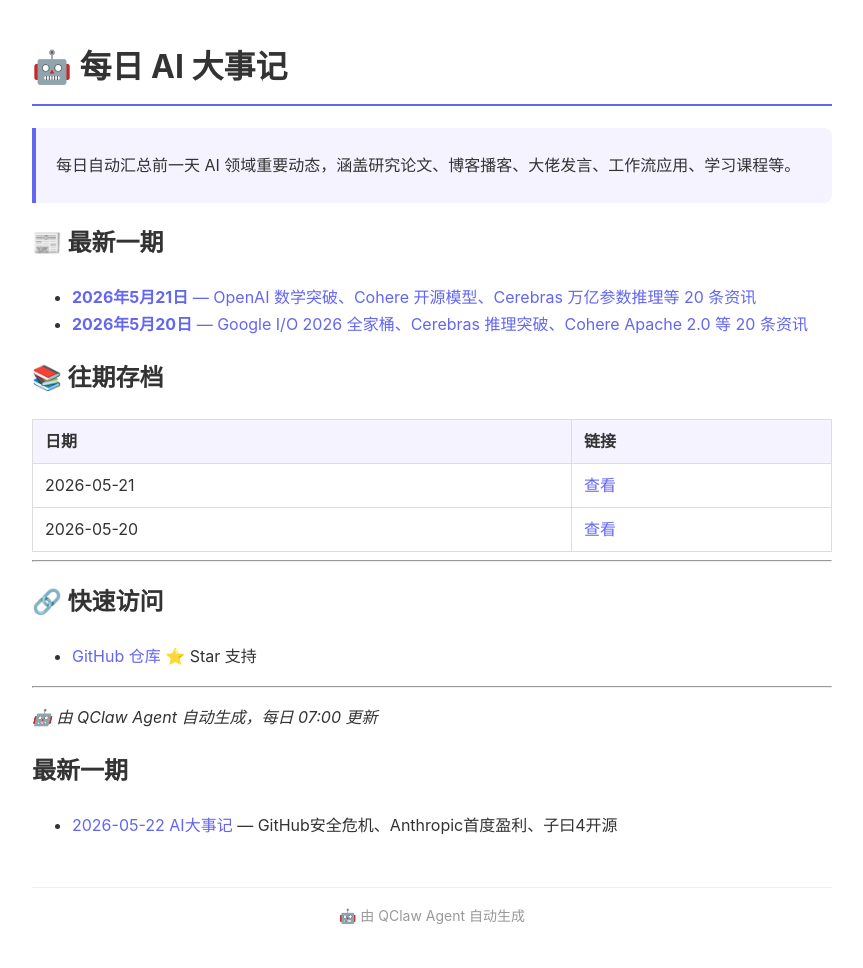
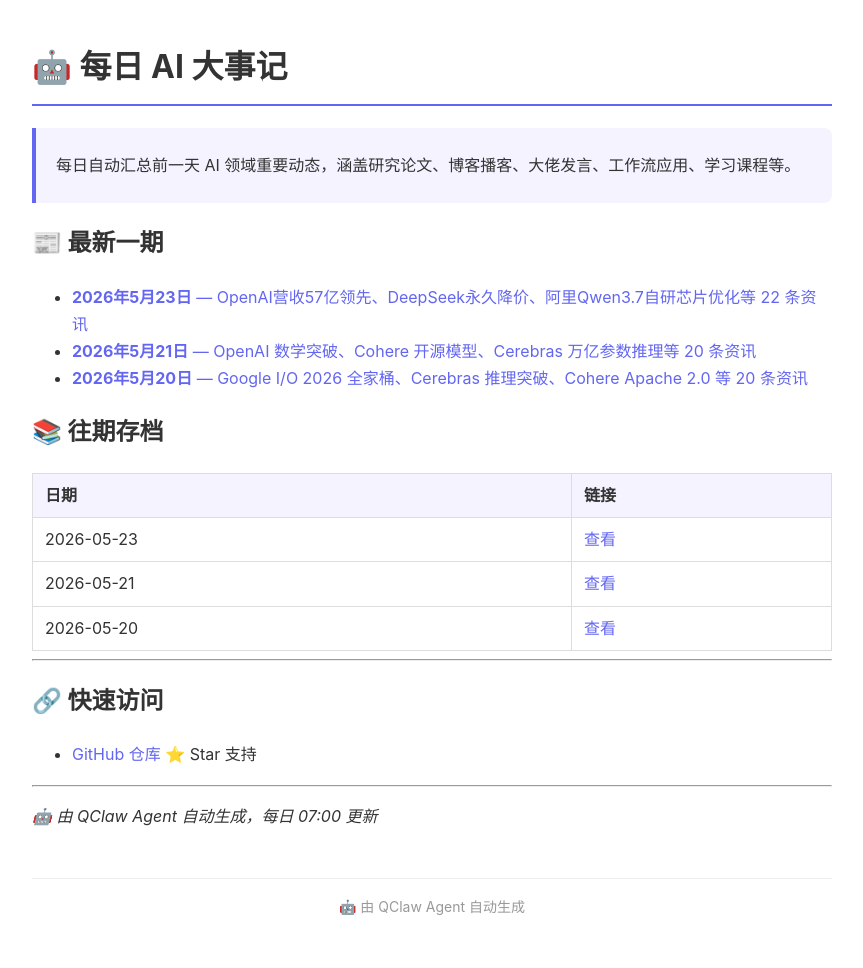
Before and after one commit to jared0612/daily-ai-news, a Jekyll site: the page built from index.md, in a window 1280 px wide. Shown: the whole page, without its empty margins (208-1071 px from the left). Built offline with Jekyll 4.4.1, drawn with Linux system fonts in a browser that asks for light colours.

Commit message:
🏠 更新首页：添加2026-05-23 AI大事记链接

```diff
--- a/index.md
+++ b/index.md
@@ -11,6 +11,7 @@ title: AI 大事记
 
 ## 📰 最新一期
 
+- [**2026年5月23日** — OpenAI营收57亿领先、DeepSeek永久降价、阿里Qwen3.7自研芯片优化等 22 条资讯](/daily-ai-news/daily/2026-05-23.html)
 - [**2026年5月21日** — OpenAI 数学突破、Cohere 开源模型、Cerebras 万亿参数推理等 20 条资讯](/daily-ai-news/daily/2026-05-21.html)
 - [**2026年5月20日** — Google I/O 2026 全家桶、Cerebras 推理突破、Cohere Apache 2.0 等 20 条资讯](/daily-ai-news/daily/2026-05-20.html)
 
@@ -18,6 +19,7 @@ title: AI 大事记
 
 | 日期 | 链接 |
 |------|------|
+| 2026-05-23 | [查看](/daily-ai-news/daily/2026-05-23.html) |
 | 2026-05-21 | [查看](/daily-ai-news/daily/2026-05-21.html) |
 | 2026-05-20 | [查看](/daily-ai-news/daily/2026-05-20.html) |
 
@@ -30,7 +32,3 @@ title: AI 大事记
 ---
 
 *🤖 由 QClaw Agent 自动生成，每日 07:00 更新*
-
-## 最新一期
-
-- [2026-05-22 AI大事记](daily/2026-05-22.md) — GitHub安全危机、Anthropic首度盈利、子曰4开源
```
